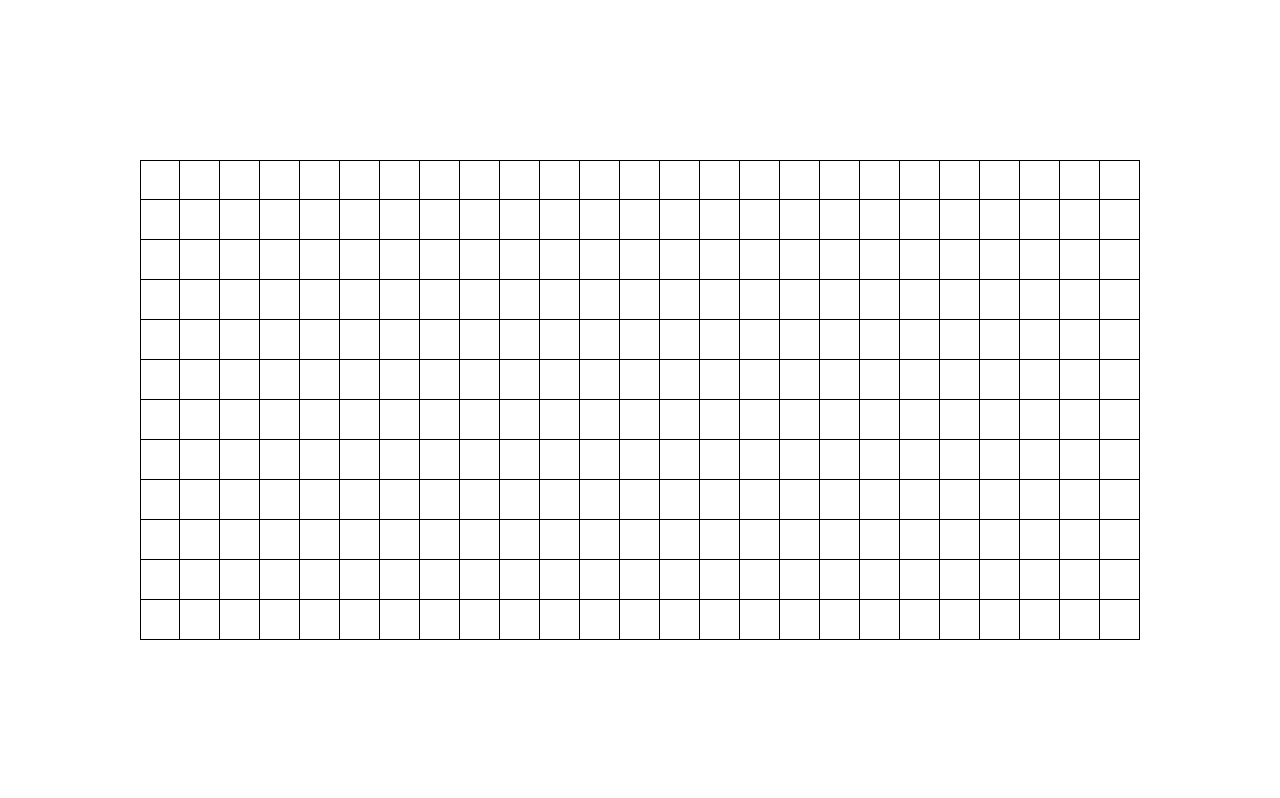
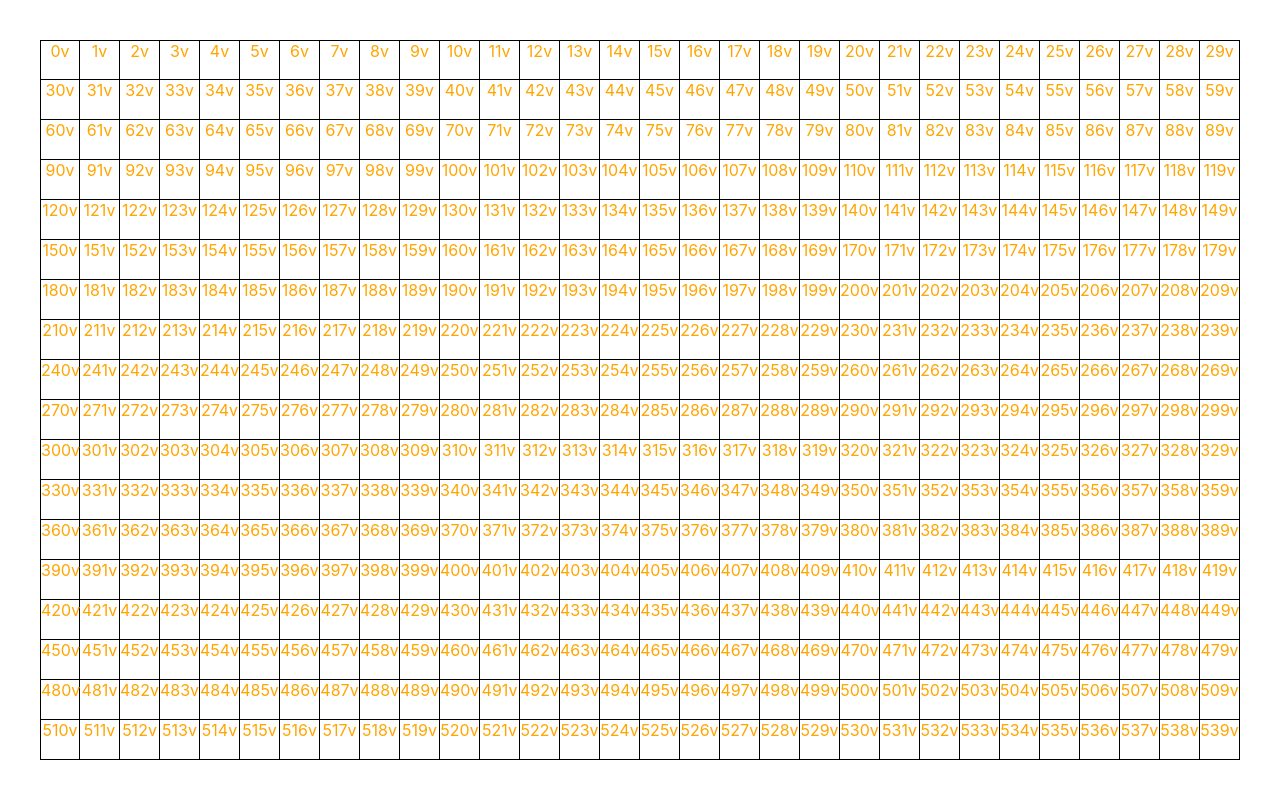
Before and after one commit to Herbin-Clement/graph-visu, a React (Create React App) app: page / in a window 1280 px wide. Built offline with nearby package versions, Linux system fonts and the light colour scheme.

Commit message:
update display of grid

```diff
--- a/src/App.js
+++ b/src/App.js
@@ -4,39 +4,47 @@ import Vertice from "./Components/Vertice.jsx";
 
 import './App.css';
 
-const nbRow = 12;
-const nbCol = 25;
-
-const createA = (nbCol, nbRow) => {
-  return new Array(nbRow).fill(new Array(nbCol).fill(false));
-}
+const nbRow = 30;
+const nbCol = 18;
 
 function App() {
 
-  const handleClick = (col, row) => {
-    console.log(`col: ${col}, row: ${row}`);
+  const [grid, setGrid] = useState(new Array(nbCol).fill(new Array(nbRow).fill(false)));
+  const [visited, setVisited] = useState([]);
+
+  const handleClick = (e, id) => {
+    if (!visited.includes(id)) {
+      const tmp = [...visited];
+      tmp.push(id);
+      setVisited(tmp);
+      console.log(tmp);
+    }
   }
-
-  const [vertice, setVertices] = useState(createA(nbCol, nbRow, handleClick));
 
   return (
     <div className="App">
-      <div className="grid">
-      {
-        vertice.map((row, i) => {
-          return (
-            <div className="row">
-              {
-                row.map((v, j) => {
-                  const idx = i * nbRow + j * nbCol;
-                  return <Vertice key={idx} col={j} row={i} nbCol={nbCol} nbRow={nbRow} value={v} handleClick={handleClick}/>
-                })
-              }
-            </div>
-          );
-        })
-      }
-      </div>
+        <div className="grid">
+          {grid.map((row, rowIdx) => {
+            return (
+              <div key={rowIdx} className="row">
+                {row.map((cell, colIdx) => {
+                  const id = nbRow * rowIdx + colIdx;
+                  if (visited.includes(id)) cell = true;
+                  return (
+                    <Vertice
+                      key={id}
+                      id={id}
+                      row={rowIdx}
+                      col={colIdx}
+                      value={cell}
+                      handleClick={handleClick}
+                      />
+                  );
+                })}
+              </div>
+            );
+          })}
+        </div>
     </div>
   );
 }
--- a/src/Components/Vertice.jsx
+++ b/src/Components/Vertice.jsx
@@ -1,10 +1,9 @@
 import "./Vertice.css";
 
-const Vertice = ({col, row, nbCol, nbRow, value, handleClick}) => {
-    console.log(value);
+const Vertice = ({id, col, row, value, handleClick}) => {
     return (
-        <div onClick={() => handleClick(col, row)} className="vertice" style={{backgroundColor: value ? "black" : "white"}}>
-
+        <div onClick={(e) => handleClick(e, id)} className="vertice" style={{backgroundColor: value ? "black" : "white", color: "orange"}}>
+            {value ? id.toString() + "t": id.toString() + "v"}
         </div>
     )
 }
```
Also changed, not shown: src/lib/Dijkstra/Dijktra.js (added).
